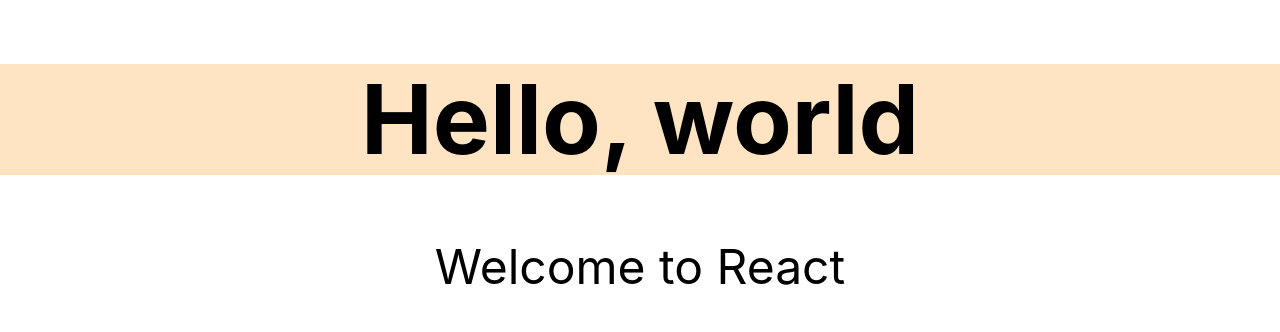
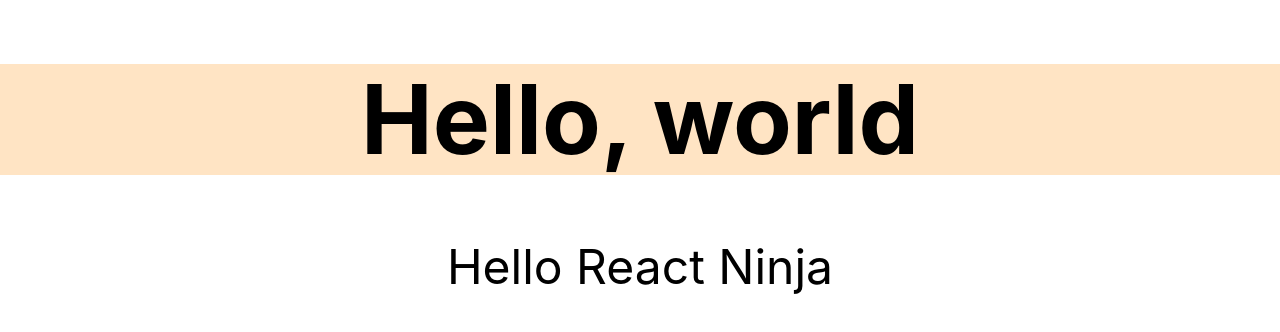
Before and after one commit to DigitalSpice/RoboFriends, a React (Create React App) app: page / in a window 1280 px wide. Shown: the top 332 px of the page. Built offline with nearby package versions, Linux system fonts and the light colour scheme.

Commit message:
Using props greeting

```diff
--- a/src/Hello.js
+++ b/src/Hello.js
@@ -6,7 +6,7 @@
         return(
             <div className='f1 tc'>
                 <h1>Hello, world</h1>
-                <p>Welcome to React</p>
+                <p>{this.props.greeting}</p>
             </div>
         )
     }
--- a/src/index.js
+++ b/src/index.js
@@ -9,7 +9,7 @@
 const root = ReactDOM.createRoot(document.getElementById('root'));
 root.render(
   <React.StrictMode>
-    <Hello />
+    <Hello greeting={'Hello React Ninja'}/>
   </React.StrictMode>
 );
 
```
